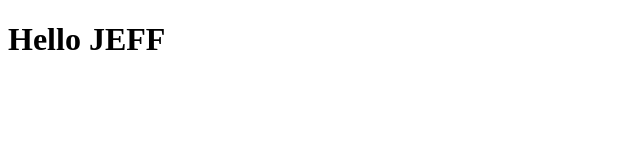
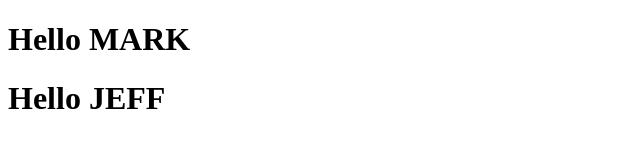
Before and after one commit to trigun0x2/mark_test, a plain HTML site: page program.html in a window 1280 px wide. Shown: the whole page, without its empty margins (0-640 px from the left). Drawn offline with Linux system fonts and the light colour scheme.

Commit message:
add hello MARK

```diff
--- a/program.html
+++ b/program.html
@@ -5,6 +5,7 @@
   <title></title>
 </head>
 <body>
+  <h1> Hello MARK </h1>
   <h1>Hello JEFF</h1>
 </body>
 </html>
```
